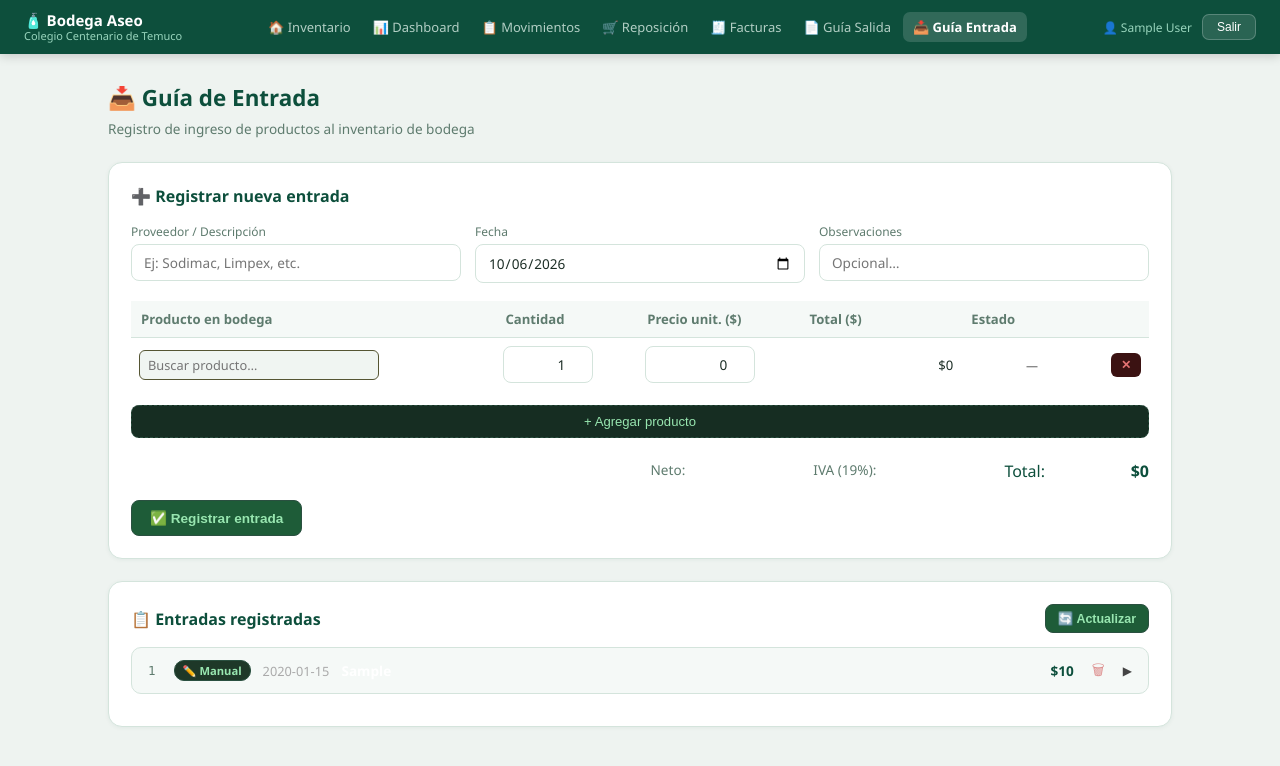
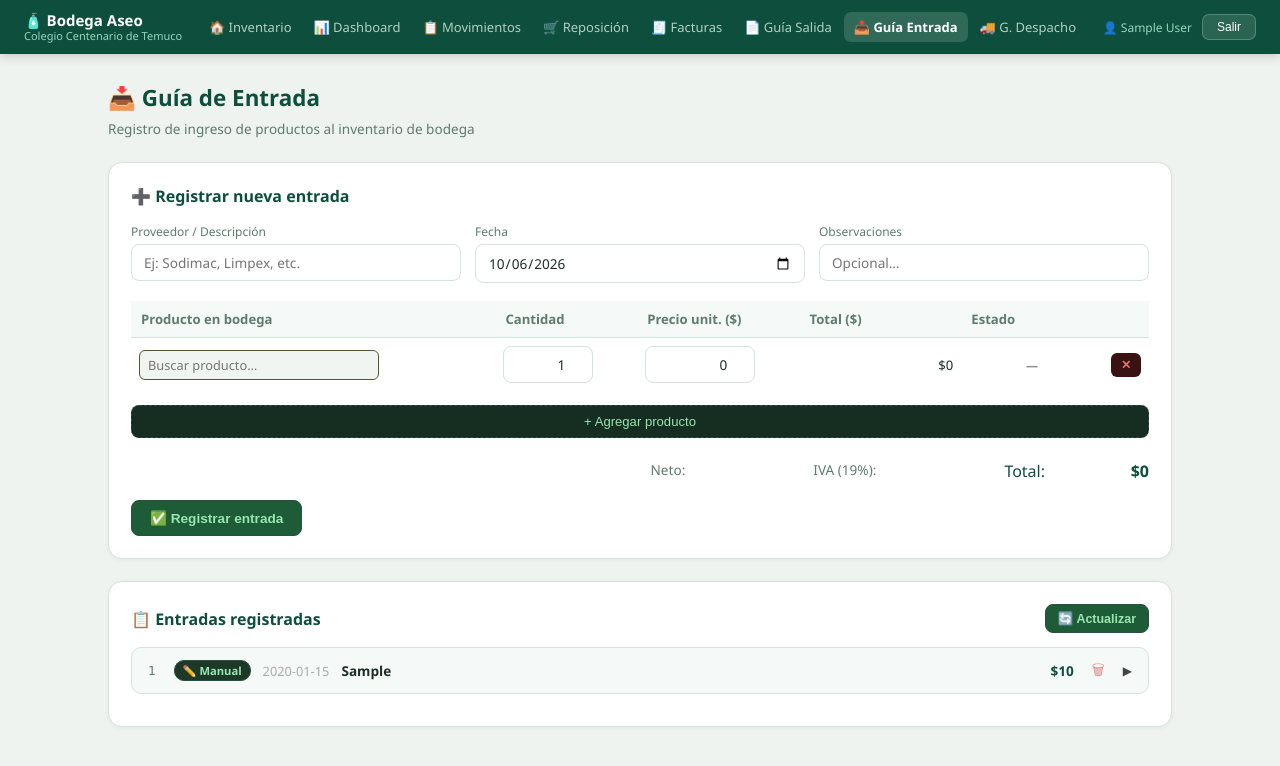
Before and after one commit to fcatalan-ai/bodega-aseo, a Flask app: page /guia_entrada in a window 1280 px wide. Shown: the top 766 px of the page. Run offline with Flask 3, Linux system fonts and the light colour scheme; the visitor is signed in with stand-in values (Sample User, id 1); tables that the repository leaves empty hold one stand-in row (values such as "Sample post"); some libraries are stand-ins or nearby versions.

Commit message:
Add 'G. Despacho' badge and update rendering logic

```diff
--- a/templates/guia_entrada.html
+++ b/templates/guia_entrada.html
@@ -98,12 +98,13 @@ input.price-inp{text-align:right;max-width:110px}
 .badge-origen{display:inline-block;font-size:.7rem;padding:2px 8px;border-radius:10px;font-weight:600;margin-left:6px}
 .badge-manual{background:#1e3828;color:#98e6b0;border:1px solid #2a5040}
 .badge-factura{background:#1e1e3b;color:#c9a0ff;border:1px solid #3a3060}
+.badge-guia{background:#1e2f3b;color:#81d4fa;border:1px solid #1a4a6a}
 .hist-card{background:var(--panel2);border:1px solid var(--borde);border-radius:10px;margin-bottom:10px;overflow:hidden}
 .hist-card-head{padding:12px 16px;cursor:pointer;display:flex;align-items:center;gap:12px;user-select:none}
 .hist-card-head:hover{background:#1e3828}
 .hist-card-head .hid{font-size:.78rem;color:var(--txt2);font-family:monospace}
 .hist-card-head .hfecha{font-size:.8rem;color:#aaa}
-.hist-card-head .hprov{font-size:.85rem;color:#fff;font-weight:600;flex:1}
+.hist-card-head .hprov{font-size:.85rem;color:var(--txt);font-weight:600;flex:1}
 .hist-card-head .htotal{font-size:.85rem;color:var(--verde);font-weight:700;text-align:right}
 .hist-card-head .harrow{color:#444;font-size:.75rem;transition:transform .2s}
 .btn-eliminar-guia{background:none;border:none;cursor:pointer;font-size:.9rem;padding:2px 6px;border-radius:5px;color:#c44;opacity:.6;transition:opacity .15s,background .15s;line-height:1}
@@ -150,6 +151,7 @@ input.price-inp{text-align:right;max-width:110px}
     {% if rol == 'admin' %}<a href="/facturas">🧾 Facturas</a>{% endif %}
     <a href="/guia">📄 Guía Salida</a>
     {% if rol in ('admin','operador') %}<a href="/guia_entrada" class="active">📥 Guía Entrada</a>{% endif %}
+    {% if rol in ('admin','operador') %}<a href="/guia_despacho">🚚 G. Despacho</a>{% endif %}
   </div>
   <div class="topbar-right">
     <span class="user-pill">👤 {{ user }}</span>
@@ -592,9 +594,9 @@ async function cargarHistorial() {
 }
 
 function renderGuiaCard(g) {
-  const origen = g.origen === 'factura' ? 'factura' : 'manual';
-  const badgeCls = origen === 'factura' ? 'badge-factura' : 'badge-manual';
-  const badgeTxt = origen === 'factura' ? '🧾 Factura' : '✏️ Manual';
+  const origen = g.origen === 'factura' ? 'factura' : g.origen === 'guia_despacho' ? 'guia_despacho' : 'manual';
+  const badgeCls = origen === 'factura' ? 'badge-factura' : origen === 'guia_despacho' ? 'badge-guia' : 'badge-manual';
+  const badgeTxt = origen === 'factura' ? '🧾 Factura' : origen === 'guia_despacho' ? '🚚 G. Despacho' : '✏️ Manual';
   const total = (g.total || 0).toLocaleString('es-CL');
   const items = (g.items || []);
   const itemsHtml = items.length ? `
@@ -606,8 +608,8 @@ function renderGuiaCard(g) {
             <tr>
               <td>${it.nombre || '—'}</td>
               <td>${it.cantidad || 0}</td>
-              <td>$${(it.precio_unit||0).toLocaleString('es-CL')}</td>
-              <td>$${(it.valor||it.cantidad*it.precio_unit||0).toLocaleString('es-CL')}</td>
+              <td>${it.precio_unit > 0 ? '$'+it.precio_unit.toLocaleString('es-CL') : '—'}</td>
+              <td>${(it.valor||(it.cantidad*it.precio_unit)||0) > 0 ? '$'+(it.valor||(it.cantidad*it.precio_unit)).toLocaleString('es-CL') : '—'}</td>
             </tr>`).join('')}
         </tbody>
       </table>
```
